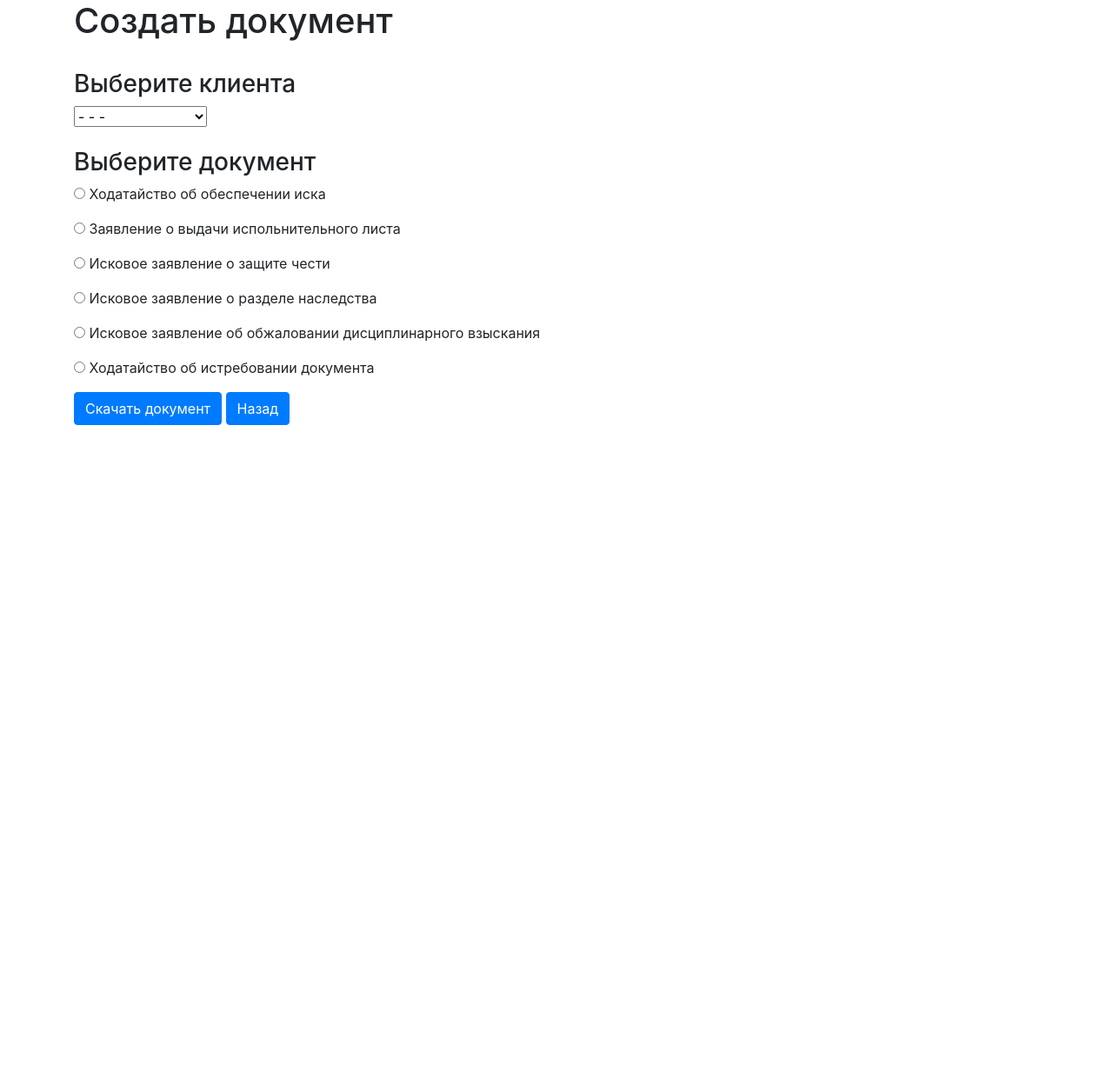
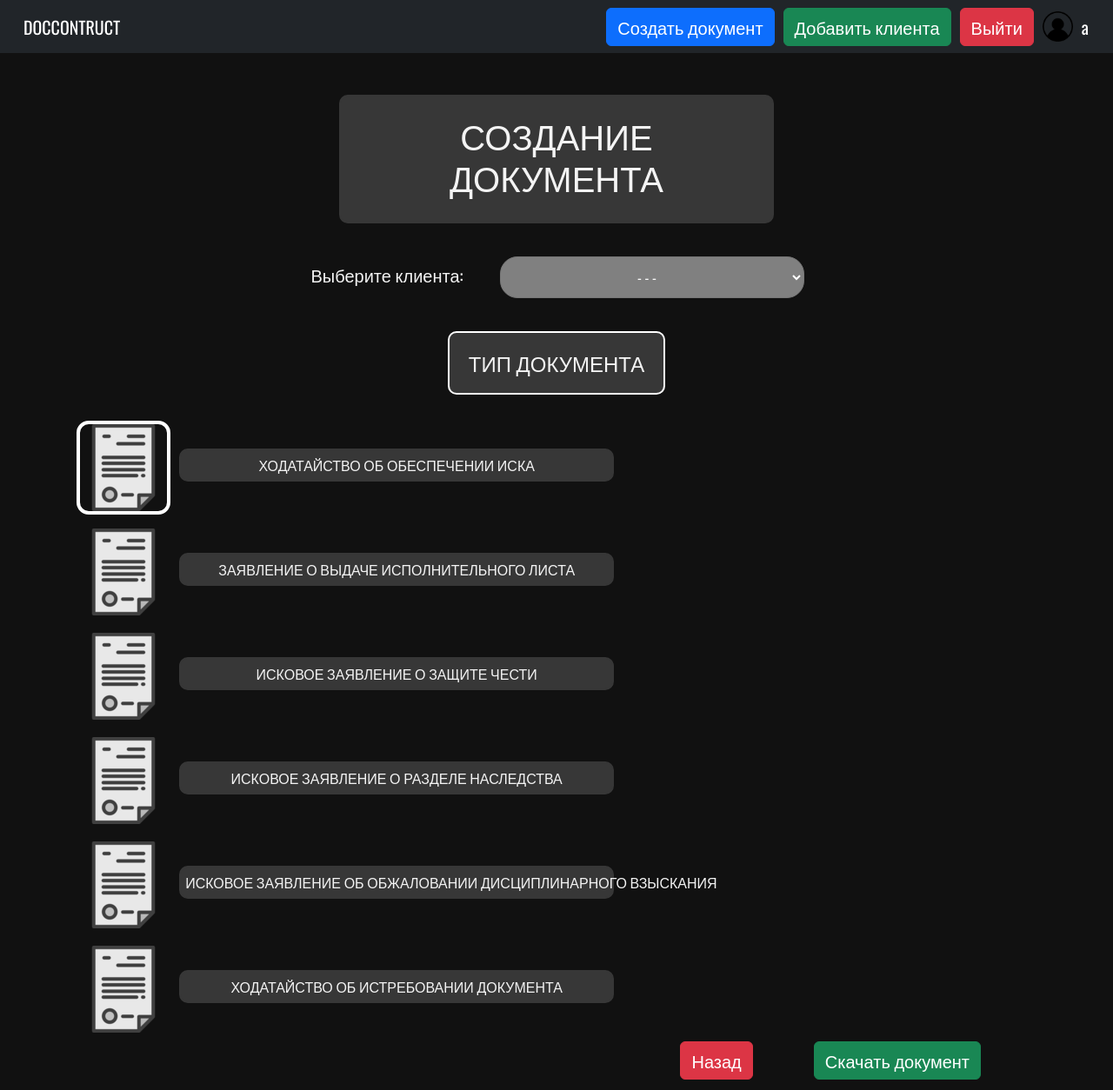
Before and after one commit to LysakVladimir/DocConstruct, a Flask app: page /create_document in a window 1280 px wide. Shown: the whole page at 87% size. Before the commit the page ends 489 px from the top, so only its background shows below. Run offline with Flask 3, Linux system fonts and the light colour scheme; a user stored in the database is signed in; data comes from the database, SQL or seed files in the repository; both versions use the stored data as it was after the commit; some libraries are stand-ins or nearby versions.

Commit message:
Доделаны недочёты. Добавлен показ адреса на Яндекс.Карте. Сделан нормальный вид создания документа.

```diff
--- a/main.py
+++ b/main.py
@@ -1,28 +1,31 @@
+import os
 from datetime import datetime
+
+import requests
 from docxtpl import DocxTemplate
 from flask import Flask, render_template, redirect, request
 from flask_login import LoginManager, login_user, login_required, logout_user, current_user
-from forms.sign_in_form import SignInForm
-from forms.register_form import RegisterForm
-from forms.add_client_form import AddClientForm
+from sqlalchemy.orm.exc import DetachedInstanceError
 
 from data import db_session
+from data.client import Client
 from data.user import User
-from data.client import Client
+from forms.add_client_form import AddClientForm
+from forms.register_form import RegisterForm
+from forms.sign_in_form import SignInForm
 
 app = Flask(__name__)
 app.config["SECRET_KEY"] = "DocC_Shield"
 login_manager = LoginManager()
 login_manager.init_app(app)
 
-
 DOCUMENTS = (
-    "Ходатайство об обеспечении иска",
-    "Заявление о выдачи испольнительного листа",
-    "Исковое заявление о защите чести",
-    "Исковое заявление о разделе наследства",
-    "Исковое заявление об обжаловании дисциплинарного взыскания",
-    "Ходатайство об истребовании документа"
+    "ХОДАТАЙСТВО ОБ ОБЕСПЕЧЕНИИ ИСКА",
+    "ЗАЯВЛЕНИЕ О ВЫДАЧЕ ИСПОЛНИТЕЛЬНОГО ЛИСТА",
+    "ИСКОВОЕ ЗАЯВЛЕНИЕ О ЗАЩИТЕ ЧЕСТИ",
+    "ИСКОВОЕ ЗАЯВЛЕНИЕ О РАЗДЕЛЕ НАСЛЕДСТВА",
+    "ИСКОВОЕ ЗАЯВЛЕНИЕ ОБ ОБЖАЛОВАНИИ ДИСЦИПЛИНАРНОГО ВЗЫСКАНИЯ",
+    "ХОДАТАЙСТВО ОБ ИСТРЕБОВАНИИ ДОКУМЕНТА"
 )
 
 
@@ -114,8 +117,10 @@
 
         client.address = form.address.data
         client.birth_date = datetime.strptime(form.birth_date.data, "%Y-%m-%d")
-
-        current_user.clients.append(client)
+        try:
+            current_user.clients.append(client)
+        except DetachedInstanceError:
+            current_user.clients.append(client)
         new_session.merge(current_user)
         new_session.commit()
         return redirect("/clients")
@@ -164,32 +169,64 @@
     return redirect("/clients")
 
 
+@app.route("/show_address/<int:client_id>", methods=["GET", "POST"])
+@login_required
+def show_address(client_id):
+    new_session = db_session.create_session()
+    client = new_session.query(Client).filter(Client.id == client_id).first()
+    lon, lat = map(float, requests.get(f'https://geocode-maps.yandex.ru/1.x/',
+                                       params={
+                                           'apikey': '40d1649f-0493-4b70-98ba-98533de7710b',
+                                           'geocode': f'{client.address}',
+                                           'format': 'json'
+                                       }).json()[
+        "response"][
+        "GeoObjectCollection"][
+        "featureMember"][0][
+        "GeoObject"][
+        "Point"][
+        'pos'].split())
+    map_request = f"http://static-maps.yandex.ru/1.x/?ll={lon},{lat}&" \
+                  f"spn=0.005,0.005&l=map&pt={lon},{lat},pm2rdm"
+    response = requests.get(map_request)
+    with open('static/img/map.png', "wb") as file:
+        file.write(response.content)
+    return render_template('show_address.html', user=current_user)
+
+
 @app.route("/create_document", methods=["GET", "POST"])
 def new_document():
     new_session = db_session.create_session()
     user_clients = new_session.query(Client).filter((Client.user == current_user))
-
     if request.method == "GET" or not (document_id := request.form.get("document_id")):
         return render_template(
             "create_document.html",
             title="Новый документ",
             clients=user_clients,
-            documents=enumerate(DOCUMENTS)
+            documents=enumerate(DOCUMENTS),
+            user=current_user
         )
-
-    client = new_session.query(Client).filter(Client.id == request.form.get("client_id")).first()
-    context = {
-        "surname":          client.surname,
-        "name":             client.name,
-        "patronymic":       client.patronymic,
-        "address":          client.address,
-        "birth_date_place": client.birth_date
-    }
-    document_way = """/static/documents/NewDocument.docx"""
-    document = DocxTemplate(f"""static/documents/{document_id}.docx""")
-    document.render(context)
-    document.save(f"./{document_way}")
-    return redirect("/static/documents/NewDocument.docx")
+    if request.form.get("client_id") != 'Nothing':
+        client = new_session.query(Client).filter(Client.id == request.form.get("client_id")).first()
+        context = {
+            "surname": client.surname,
+            "name": client.name,
+            "patronymic": client.patronymic,
+            "address": client.address,
+            "birth_date_place": client.birth_date
+        }
+        document_way = """/static/documents/NewDocument.docx"""
+        document = DocxTemplate(f"""static/documents/{document_id}.docx""")
+        document.render(context)
+        document.save(f"./{document_way}")
+        return redirect("/static/documents/NewDocument.docx")
+    return render_template(
+        "create_document.html",
+        title="Новый документ",
+        clients=user_clients,
+        documents=enumerate(DOCUMENTS),
+        user=current_user
+    )
 
 
 @app.errorhandler(404)
--- /dev/null
+++ b/static/css/new_document.css
@@ -0,0 +1,134 @@
+.register-text {
+  font-family: 'Oswald', sans-serif !important;
+  border: 2px solid black;
+  padding: 20px;
+  max-width: 500px;
+  text-align: center;
+  margin: 0 auto;
+  background: #373737;
+  border-color: #373737;
+  border-radius: 10px;
+  display: flex;
+  align-items: center;
+  justify-content: center;
+}
+.login_form {
+    max-width: 1000px;
+    align-items: center;
+}
+.input-group-text {
+  background: #373737;
+  max-width: 400px;
+  color: #f4f4f4;
+  border: 0px;
+  border-radius: 15px;
+  font-size: 25px;
+  font-family: 'Oswald', sans-serif !important;
+  display: flex;
+  align-items: center;
+  justify-content: center;
+}
+.form-control {
+   background: #373737;
+   border-color: grey;
+   color: white;
+   max-width: 600px;
+   margin: 0 auto;
+   font-size: 22px;
+   font-family: 'Oswald', sans-serif !important;
+}
+.btn {
+  float: right;
+  font-family: 'Oswald', sans-serif !important;
+  font-size: 20px;
+  margin-right: 70px
+}
+
+button {
+   float: right;
+}
+
+h5 {
+  font-family: 'Oswald', sans-serif !important;
+}
+.reg-input {
+  display: flex;
+  flex-wrap: wrap;
+  gap: 10px;
+}
+.reg-input > div {
+  flex: 1 1 50%;
+}
+div {
+  line-height: 1.5;
+}
+.text {
+    font-size: 20px;
+    text-align: center;
+    margin-right: 10px;
+    display:inline-block;
+    margin-top: 10px;
+    width: 200px;
+    padding: 10px;
+    font-family: 'Oswald', sans-serif !important;
+}
+.selecting {
+    width: 350px;
+    color: white;
+    background-color: gray;
+    border-radius: 20px;
+    text-align: center;
+    margin-right: 10px;
+    margin-left: 20px;
+    display:inline-block;
+    padding: 10px;
+    font-family: 'Oswald', sans-serif !important;
+}
+.select-text {
+  font-family: 'Oswald', sans-serif !important;
+  border: 2px solid black;
+  padding: 20px;
+  max-width: 250px;
+  text-align: center;
+  margin: 0 auto;
+  background: #373737;
+  border-color: white;
+  border-radius: 10px;
+  display: flex;
+  align-items: center;
+  justify-content: center;
+}
+/* HIDE RADIO */
+[type=radio] {
+  position: absolute;
+  opacity: 0;
+  width: 0;
+  height: 0;
+}
+
+/* IMAGE STYLES */
+[type=radio] + img {
+  cursor: pointer;
+}
+
+/* CHECKED STYLES */
+[type=radio]:checked + img {
+  outline: 4px solid white;
+  border-radius: 10px;
+}
+.radio-text {
+  font-family: 'Oswald', sans-serif !important;
+  border: 2px solid black;
+  margin-left: 10px;
+  padding: 5px;
+  width: 500px;
+  text-align: center;
+  background: #373737;
+  border-color: #373737;
+  border-radius: 10px;
+  white-space: nowrap;
+  display: inline-block;
+}
+div label {
+  margin: 10px;
+}
--- a/templates/clients.html
+++ b/templates/clients.html
@@ -17,7 +17,7 @@
     <br>
         <div><p class="text">Дата добавления</p> {{ client.created_date.strftime('%Y-%m-%d %H:%M') }} <a style='float: right; margin-right: 20px; width: 160px' class="btn btn-danger" href="/remove_client/{{ client.id }}">Удалить клиента</a></div>
         <div><p class="text">Дата рождения</p> {{ client.birth_date.strftime('%Y-%m-%d') }} <a class="btn btn-primary" style='float: right; margin-right: 20px; width: 160px' href="/edit_client/{{ client.id }}">Редактировать</a></div>
-        <div><p class="text">Адрес клиента</p> {{ client.address }} <a class="btn btn-primary" style='float: right; margin-right: 20px; width: 160px' href="/edit_client/{{ client.id }}">Показать на карте</a></div>
+        <div><p class="text">Адрес клиента</p> {{ client.address }} <a class="btn btn-primary" style='float: right; margin-right: 20px; width: 160px' href="/show_address/{{ client.id }}">Показать на карте</a></div>
     <br>
 </div>
 <br>
--- a/templates/create_document.html
+++ b/templates/create_document.html
@@ -1,23 +1,47 @@
-{% extends "base.html" %}
-
+{% extends "header.html" %}
+{% block head %}
+<link rel="stylesheet" type="text/css" href="{{ url_for('static',filename='css/new_document.css') }}">
+{% endblock %}
 {% block content %}
-<h1>Создать документ</h1>
+<br>
+<br>
+<div class="register-text">
+    <h1>СОЗДАНИЕ ДОКУМЕНТА</h1>
+</div>
 <br>
 <form method="post">
-    <h3>Выберите клиента</h3>
-    <select name="client_id">
-        {% for client in clients %}
-        <option value="{{ client.id }}">{{ client.surname }} {{ client.name }} {{ client.patronymic }}</option>
-        {% endfor %}
-    </select>
+    <div style="
+    margin: 0 auto;
+    display: flex;
+    align-items: center;
+    justify-content: center;">
+        <p class="text">Выберите клиента:</p>
+        <select class="selecting" name="client_id">
+            {% if clients.count() != 0 %}
+            {% for client in clients %}
+            <option value="{{ client.id }}">{{ client.surname }} {{ client.name }} {{ client.patronymic }}</option>
+            {% endfor %}
+            {% else %}
+            <option value="Nothing">Клиентов нет</option>
+            {% endif %}
+        </select>
+    </div>
+    <br>
+    <h4 class="select-text">ТИП ДОКУМЕНТА</h4>
+    <br>
+    <div>
+    {% for document in documents %}
+    <label>
+        <input type="radio" name="document_id" value="{{ document[0] }}" {% if loop.first %} checked {% endif %}>
+        <img src="{{ url_for('static',filename='img/document.png') }}" alt="Option 1">
+        <span class="radio-text">{{ document[1] }}</span>
+    </label>
+    {% endfor %}
+    </div>
+    <button class="btn btn-success" type="submit">Скачать документ</button>
+    <a class="btn btn-danger" href="/clients">Назад</a>
     <br>
     <br>
-    <h3>Выберите документ</h3>
-    {% for document in documents %}
-    <p><input name="document_id" type="radio" value="{{ document[0] }}"> {{ document[1] }}</p>
-    {% endfor %}
-    <button class="btn btn-primary" type="submit">Скачать документ</button>
-    <a class="btn btn-primary" href="/clients">Назад</a>
 </form>
 <h3>{{ message }}</h3>
 {% endblock %}
```
Also changed, not shown: templates/show_address.html (added, +16 -0 lines), db/db_flask.db, static/img/document.png (added).
